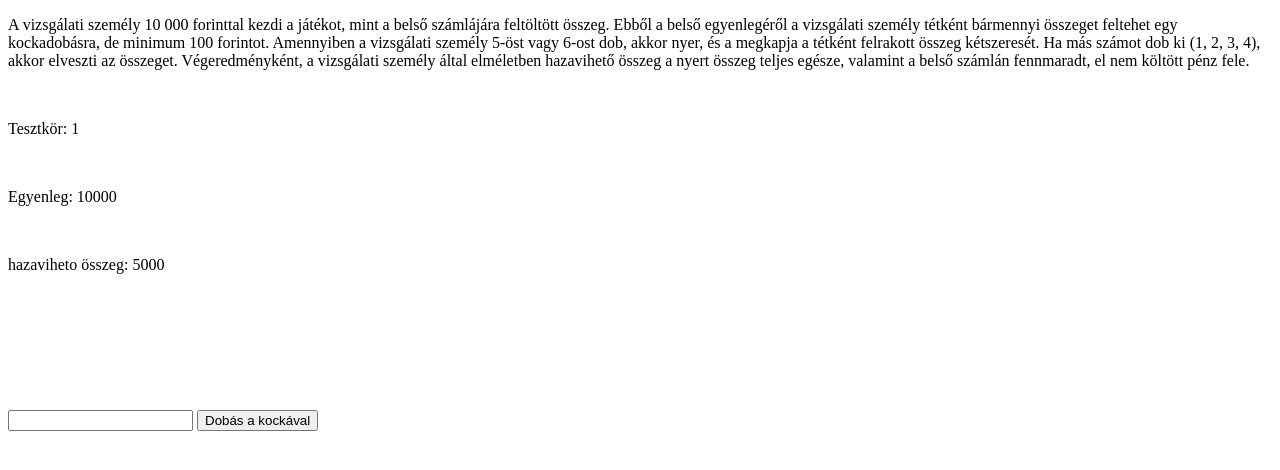
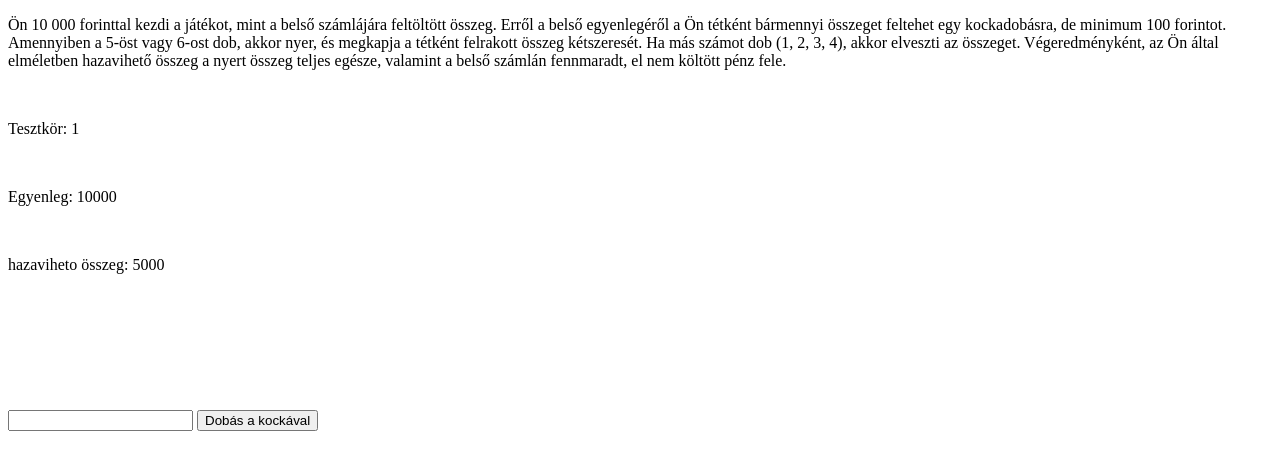
Before and after one commit to pakasz/dobokocka, a plain HTML site: page index.html in a window 1280 px wide. Drawn offline with Linux system fonts and the light colour scheme.

Commit message:
Add files via upload

```diff
--- a/index.html
+++ b/index.html
@@ -18,7 +18,7 @@
 
 
 	<div id="jatekszabaly">
-		<p>A vizsgálati személy 10 000 forinttal kezdi a játékot, mint a belső számlájára feltöltött összeg. Ebből a belső egyenlegéről a vizsgálati személy tétként bármennyi összeget feltehet egy kockadobásra, de minimum 100 forintot. Amennyiben a vizsgálati személy 5-öst vagy 6-ost dob, akkor nyer, és a megkapja a tétként felrakott összeg kétszeresét. Ha más számot dob ki (1, 2, 3, 4), akkor elveszti az összeget. Végeredményként, a vizsgálati személy által elméletben hazavihető összeg a nyert összeg teljes egésze, valamint a belső számlán fennmaradt, el nem költött pénz fele.</p><br>
+		<p>Ön 10 000 forinttal kezdi a játékot, mint a belső számlájára feltöltött összeg. Erről a belső egyenlegéről a Ön tétként bármennyi összeget feltehet egy kockadobásra, de minimum 100 forintot. Amennyiben a 5-öst vagy 6-ost dob, akkor nyer, és megkapja a tétként felrakott összeg kétszeresét. Ha más számot dob (1, 2, 3, 4), akkor elveszti az összeget. Végeredményként, az Ön által elméletben hazavihető összeg a nyert összeg teljes egésze, valamint a belső számlán fennmaradt, el nem költött pénz fele.</p><br>
 	</div>
 
     <p id = "korte">
@@ -36,6 +36,7 @@
 
     <p id = "szam">
 
+
     </p><br>
 
     <p id = "nyeremeny">
```
